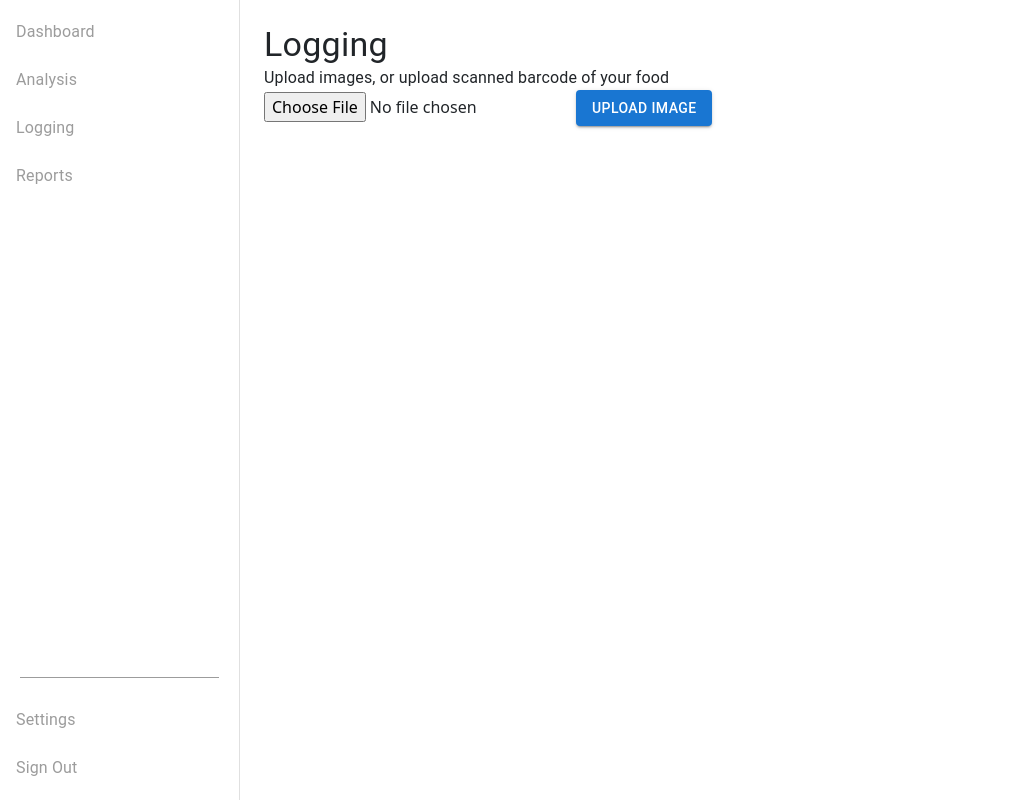
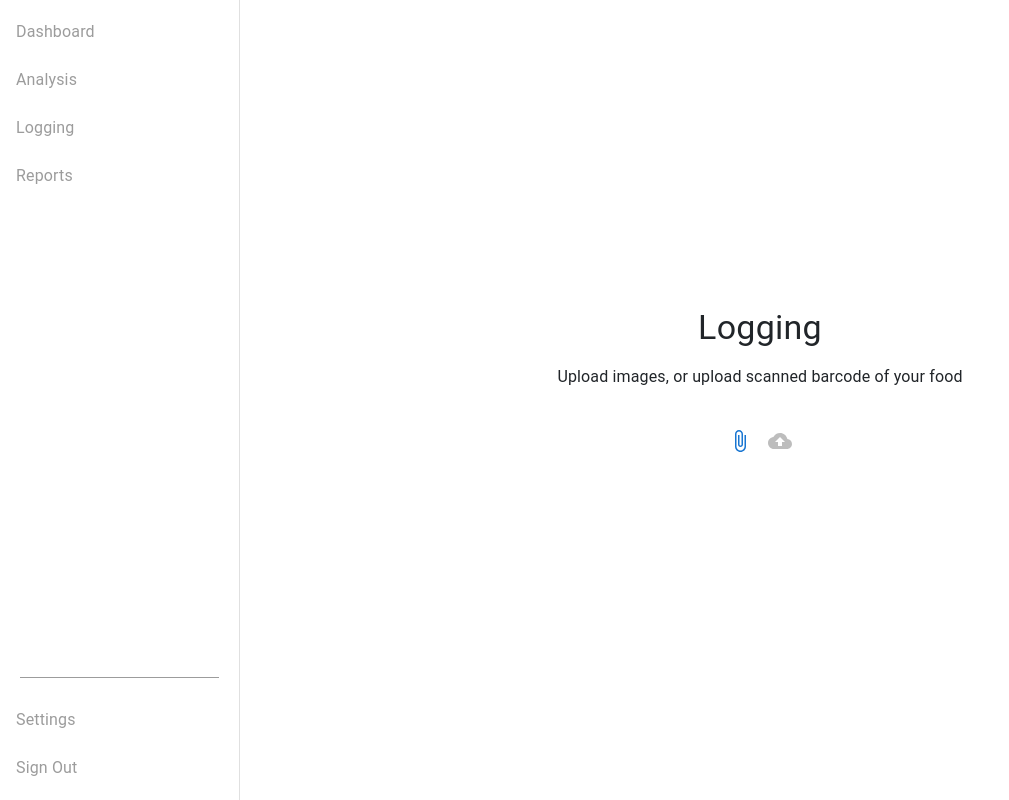
Before and after one commit to MorganBergen/clarity, a React (Create React App) app in the folder client/: page /Logging in a window 1280 px wide. Shown: the whole page, without its empty margins (0-1009 px from the left). Built offline with nearby package versions, Linux system fonts and the light colour scheme; what pocketbase would draw is missing.

Commit message:
included uploadButton and AttachedFile icon

```diff
--- a/client/src/components/Logging.js
+++ b/client/src/components/Logging.js
@@ -1,6 +1,7 @@
 import React, { useState, useContext } from 'react';
 import { Link } from 'react-router-dom';
-import { Box, Drawer, List, ListItem, ListItemText, Typography, Button } from '@mui/material';
+import { Box, Drawer, List, ListItem, ListItemText, Typography, Button, IconButton } from '@mui/material';
+import { AttachFile, CloudUpload } from '@mui/icons-material'; //
 import './MainDashboard.css';
 import PocketBase from 'pocketbase';
 import { UserContext } from '../context/UserContext'; // import user context
@@ -10,7 +11,9 @@ const pb = new PocketBase('http://127.0.0.1:8090');
 const Logging = () => {
   const [selectedFile, setSelectedFile] = useState(null);
   const [imageUrl, setImageUrl] = useState(null);
-  const { userId } = useContext(UserContext); //  get userid from context
+  const [previewUrl, setPreviewUrl] = useState(null)
+  const [uploadSuccess, setUploadSuccess] = useState(false);
+  const { userId } = useContext(UserContext);
 
   const mainItems = [
     { text: 'Dashboard' },
@@ -85,16 +88,39 @@ const Logging = () => {
       </Drawer>
       <Box
         component="main"
-        sx={{ flexGrow: 1, bgcolor: 'background.default', p: 3 }}
+        sx={{ flexGrow: 1, bgcolor: 'background.default', p: 3, display: 'flex', flexDirection: 'column', alignItems: 'center', justifyContent: 'center', height: '100vh' }}
       >
-        <Typography variant="h4">Logging</Typography>
-        <Typography variant="body1">Upload images, or upload scanned barcode of your food</Typography>
-        <input type="file" onChange={handleFileChange} />
-        <Button variant="contained" onClick={handleUpload}>Upload Image</Button>
+        <Typography variant="h4" sx={{ mb: 2 }}>Logging</Typography>
+        <Typography variant="body1" sx={{ mb: 4 }}>Upload images, or upload scanned barcode of your food</Typography>
+        <Box sx={{ display: 'flex', alignItems: 'center', mb: 4 }}>
+          <input
+            type="file"
+            id="file-input"
+            style={{ display: 'none' }}
+            onChange={handleFileChange}
+          />
+          <label htmlFor="file-input">
+            <IconButton color="primary" component="span">
+              <AttachFile />
+            </IconButton>
+          </label>
+          <IconButton color="primary" onClick={handleUpload} disabled={!selectedFile}>
+            <CloudUpload />
+          </IconButton>
+        </Box>
+        {previewUrl && (
+          <Box sx={{ mb: 2, textAlign: 'center' }}>
+            <Typography variant="h6">Image Preview:</Typography>
+            <img src={previewUrl} alt="Preview" style={{ maxWidth: '200px', height: 'auto', borderRadius: '8px', boxShadow: '0 4px 8px rgba(0, 0, 0, 0.1)' }} />
+          </Box>
+        )}
+        {uploadSuccess && (
+          <Typography variant="body1" color="success.main">Upload successful!</Typography>
+        )}
         {imageUrl && (
-          <Box sx={{ mt: 3 }}>
+          <Box sx={{ mt: 3, textAlign: 'center' }}>
             <Typography variant="h6">Uploaded Image:</Typography>
-            <img src={imageUrl} alt="Uploaded" style={{ maxWidth: '100%', height: 'auto' }} />
+            <img src={imageUrl} alt="Uploaded" style={{ maxWidth: '200px', height: 'auto', borderRadius: '8px', boxShadow: '0 4px 8px rgba(0, 0, 0, 0.1)' }} />
           </Box>
         )}
       </Box>
```
